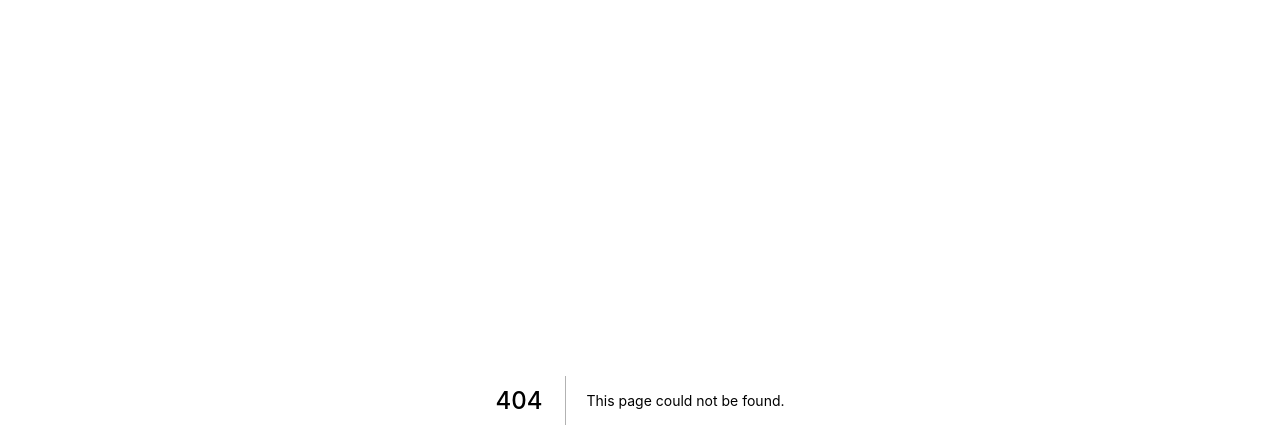
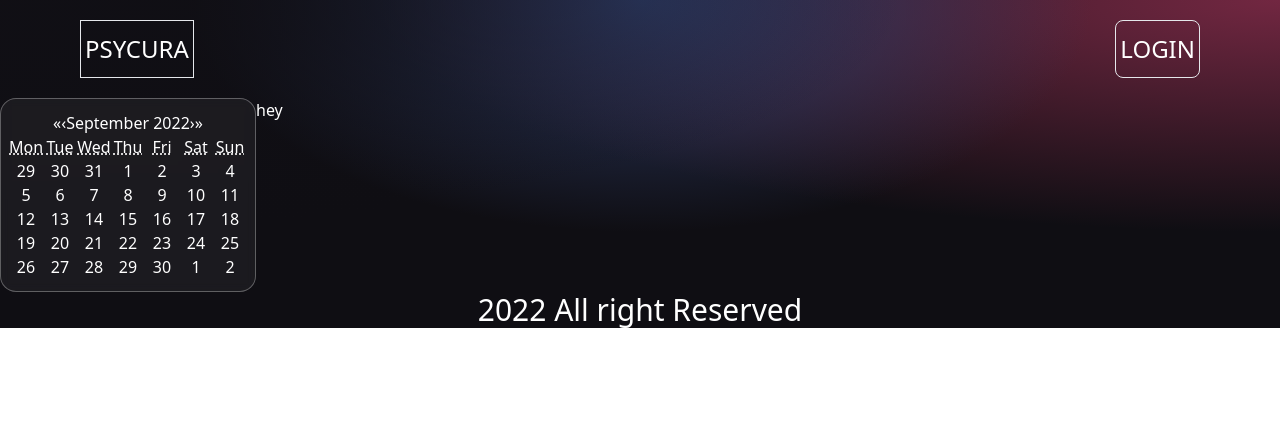
Before and after one commit to kanishak11-cyber/psycura, a Next.js app: page /Dashboard in a window 1280 px wide. Before the commit this address had no page. Shown: the top 448 px of the page. Built offline with nearby package versions, Linux system fonts and the light colour scheme.

Commit message:
calander added

```diff
--- a/components/Calender.jsx
+++ b/components/Calender.jsx
@@ -1,8 +1,12 @@
-import React from 'react'
+import React,{useState} from 'react'
+import Calendar from 'react-calendar';
+const Calender = () => {
+    const [value, onChange] = useState(new Date());
 
-const Calender = () => {
-  return (
-    <div>Calender</div>
+    return (
+    <div>
+         <Calendar onChange={onChange} value={value} />
+    </div>
   )
 }
 
--- /dev/null
+++ b/components/Footer.jsx
@@ -0,0 +1,11 @@
+import React from 'react'
+
+const Footer = () => {
+  return (
+    <div className='text-center text-3xl'>
+        <h1>2022 All right Reserved</h1>
+    </div>
+  )
+}
+
+export default Footer
--- /dev/null
+++ b/components/Header.jsx
@@ -0,0 +1,21 @@
+import React from 'react'
+import Link from 'next/link'
+const Header = () => {
+    return (
+        <div className='px-20 py-5 justify-between flex flex-row'>
+            <Link href='/' passHref>
+                <div>
+                    <h1 className='text-2xl uppercase border py-3 px-1 bold'>Psycura</h1>
+                </div>
+            </Link>
+
+            <div>
+                <button className='text-2xl uppercase border py-3 px-1 bold hover:text-blue-500 rounded-lg'>
+                    login
+                </button>
+            </div>
+        </div>
+    )
+}
+
+export default Header
--- /dev/null
+++ b/components/Sidebar.jsx
@@ -0,0 +1,23 @@
+import React from 'react'
+import Calender from './Calender'
+import { BsFillPersonFill } from 'react-icons'
+const Sidebar = () => {
+    return (
+        <div>
+            <div>
+                <div>
+                    <Calender />
+                </div>
+                <div>
+                    <h1>
+                        <span><BsFillPersonFill /></span>
+                        Profile</h1>
+                </div>
+            </div>
+
+
+        </div>
+    )
+}
+
+export default Sidebar
--- a/package.json
+++ b/package.json
@@ -11,7 +11,9 @@
   "dependencies": {
     "next": "12.3.0",
     "react": "18.2.0",
-    "react-dom": "18.2.0"
+    "react-calendar": "^3.8.0",
+    "react-dom": "18.2.0",
+    "react-icons": "^4.4.0"
   },
   "devDependencies": {
     "autoprefixer": "^10.4.9",
--- /dev/null
+++ b/pages/Dashboard.jsx
@@ -0,0 +1,19 @@
+import React, { useState } from 'react'
+import { Calendar } from 'react-calendar'
+
+const Dashboard = () => {
+    const [value, onChange] = useState(new Date());
+    return (
+        <div className='flex flex-row'>
+
+            <div className='w-[20vw] h-full white-glassmorphism px-2 py-3 text-center'>
+                <Calendar onChange={onChange} value={value} />
+            </div>
+            <div>
+                hey
+            </div>
+        </div>
+    )
+}
+
+export default Dashboard
--- a/pages/_app.js
+++ b/pages/_app.js
@@ -1,14 +1,13 @@
+import Footer from '../components/Footer'
 import '../styles/globals.css'
-
+import Header from '../components/Header.jsx'
 function MyApp({ Component, pageProps }) {
 
   return (
-  <div>
-    <nav></nav>
+  <div className='gradient-bg-welcome text-white'>
+   <Header />
   <Component {...pageProps} />
-  <footer>
-
-  </footer>
+ <Footer/>
   </div>
   )
 }
--- a/pages/index.js
+++ b/pages/index.js
@@ -1,9 +1,10 @@
+import Dashboard from "./Dashboard";
 
 
 export default function Home() {
   return (
    <div>
-    psycura
+    <Dashboard/>
     </div>
   )
 }
--- a/styles/globals.css
+++ b/styles/globals.css
@@ -1,20 +1,72 @@
-/* html,
-body {
-  padding: 0;
-  margin: 0;
-  font-family: -apple-system, BlinkMacSystemFont, Segoe UI, Roboto, Oxygen,
-    Ubuntu, Cantarell, Fira Sans, Droid Sans, Helvetica Neue, sans-serif;
-}
 
-a {
-  color: inherit;
-  text-decoration: none;
-}
-
-* {
-  box-sizing: border-box;
-} */
 
 @tailwind base;
 @tailwind components;
 @tailwind utilities;
+
+
+.gradient-bg-welcome {
+  background-color:#0f0e13;
+  background-image:
+    radial-gradient(at 0% 0%, hsla(253,16%,7%,1) 0, transparent 50%),
+    radial-gradient(at 50% 0%, hsla(225,39%,30%,1) 0, transparent 50%),
+    radial-gradient(at 100% 0%, hsla(339,49%,30%,1) 0, transparent 50%);
+}
+
+.gradient-bg-services {
+  background-color:#0f0e13;
+  background-image:
+    radial-gradient(at 0% 0%, hsla(253,16%,7%,1) 0, transparent 50%),
+    radial-gradient(at 50% 100%, hsla(225,39%,25%,1) 0, transparent 50%);
+}
+
+.gradient-bg-transactions {
+  background-color: #0f0e13;
+  background-image:
+    radial-gradient(at 0% 100%, hsla(253,16%,7%,1) 0, transparent 50%),
+    radial-gradient(at 50% 0%, hsla(225,39%,25%,1) 0, transparent 50%);
+}
+
+.gradient-bg-footer {
+  background-color: #0f0e13;
+  background-image:
+    radial-gradient(at 0% 100%, hsla(253,16%,7%,1) 0, transparent 53%),
+    radial-gradient(at 50% 150%, hsla(339,49%,30%,1) 0, transparent 50%);
+}
+
+.blue-glassmorphism {
+  background: rgb(39, 51, 89, 0.4);
+  border-radius: 16px;
+  box-shadow: 0 4px 30px rgba(0, 0, 0, 0.2);
+  backdrop-filter: blur(5px);
+  -webkit-backdrop-filter: blur(5px);
+  border: 1px solid rgba(0, 0, 0, 0.3);
+}
+
+/* white glassmorphism */
+.white-glassmorphism {
+  background: rgba(255, 255, 255, 0.05);
+  border-radius: 16px;
+  backdrop-filter: blur(5px);
+  -webkit-backdrop-filter: blur(5px);
+  border: 1px solid rgba(255, 255, 255, 0.3);
+}
+
+.eth-card {
+  background-color:#a099ff;
+  background-image:
+    radial-gradient(at 83% 67%, rgb(152, 231, 156) 0, transparent 58%),
+    radial-gradient(at 67% 20%, hsla(357,94%,71%,1) 0, transparent 59%),
+    radial-gradient(at 88% 35%, hsla(222,81%,65%,1) 0, transparent 50%),
+    radial-gradient(at 31% 91%, hsla(9,61%,61%,1) 0, transparent 52%),
+    radial-gradient(at 27% 71%, hsla(336,91%,65%,1) 0, transparent 49%),
+    radial-gradient(at 74% 89%, hsla(30,98%,65%,1) 0, transparent 51%),
+    radial-gradient(at 53% 75%, hsla(174,94%,68%,1) 0, transparent 45%);
+}
+
+.text-gradient {
+  background-color: #fff;
+  background-image: radial-gradient(at 4% 36%, hsla(0,0%,100%,1) 0, transparent 53%), radial-gradient(at 100% 60%, rgb(0, 0, 0) 0, transparent 50%);
+  --webkit-background-clip: text;
+  -webkit-text-fill-color: transparent;
+}
```
Also changed, not shown: 1 other file (tests, documents, lock files or other folders).
